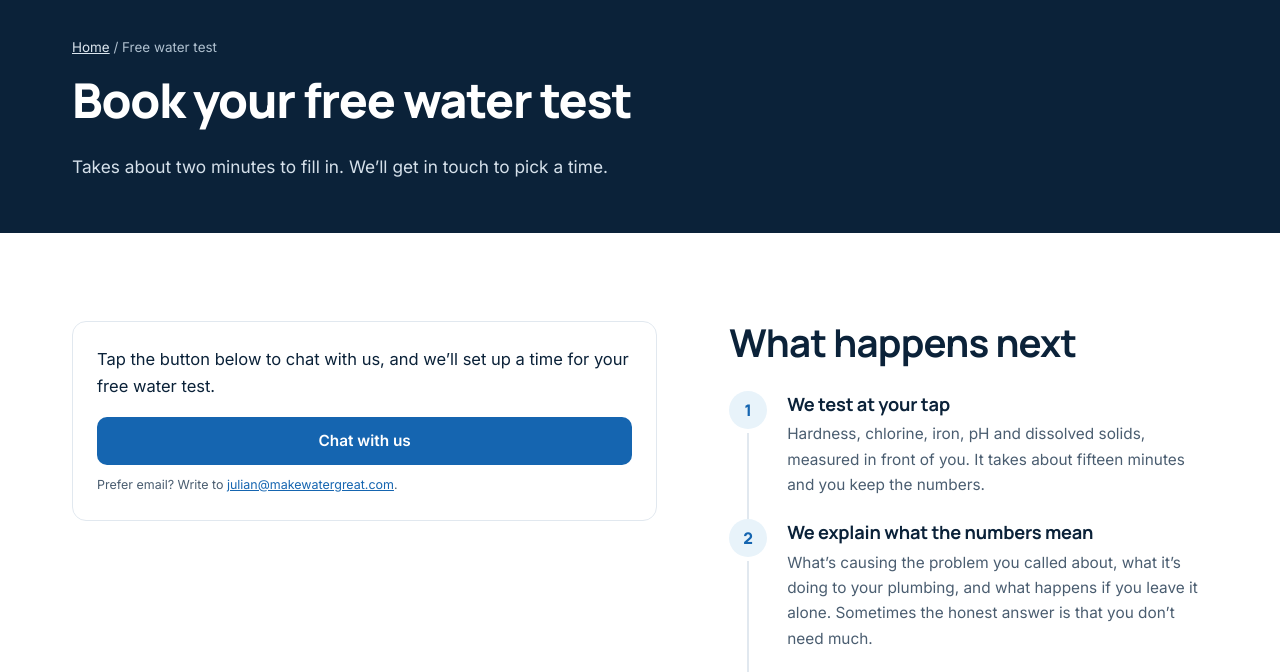
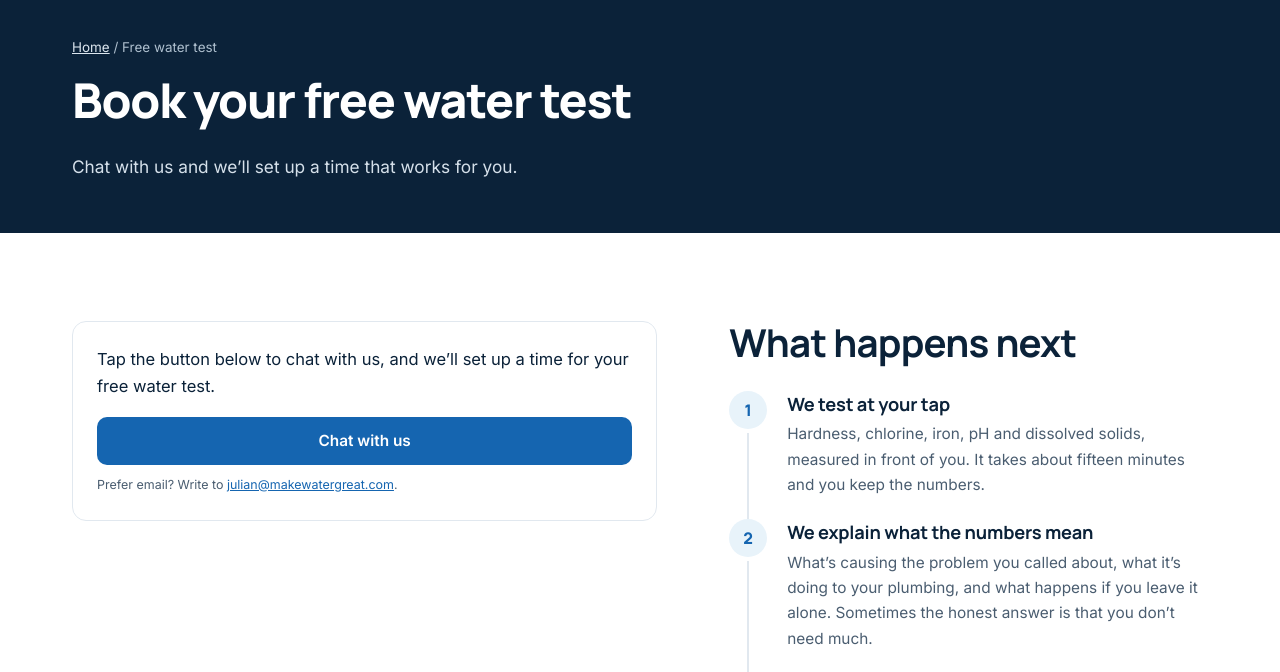
Before and after one commit to julianhierro/make-water-great, a plain HTML site: page quote/index.html in a window 1280 px wide. Shown: the part 116-788 px from the top of the page. Drawn offline with Linux system fonts and the light colour scheme; a script that the page names is missing.

Commit message:
Quote page subtitle matches chat prompt
Co-Authored-By: Claude Opus 5.5 <noreply@anthropic.com>

```diff
--- a/quote/index.html
+++ b/quote/index.html
@@ -32,7 +32,7 @@
   <div class="head-cta"><a class="btn btn-blue" href="../quote/">Free water test</a></div>
 </div></header>
 <main id="main"><section class="page-head"><div class="wrap">
-  <nav class="crumbs" aria-label="Breadcrumb"><a href="../">Home</a> / <span>Free water test</span></nav><h1>Book your free water test</h1><p class="lead">Takes about two minutes to fill in. We’ll get in touch to pick a time.</p>
+  <nav class="crumbs" aria-label="Breadcrumb"><a href="../">Home</a> / <span>Free water test</span></nav><h1>Book your free water test</h1><p class="lead">Chat with us and we’ll set up a time that works for you.</p>
 </div></section>
 <section class="band"><div class="wrap process">
   <div class="card form-card"><div class="lead-chat">
```
